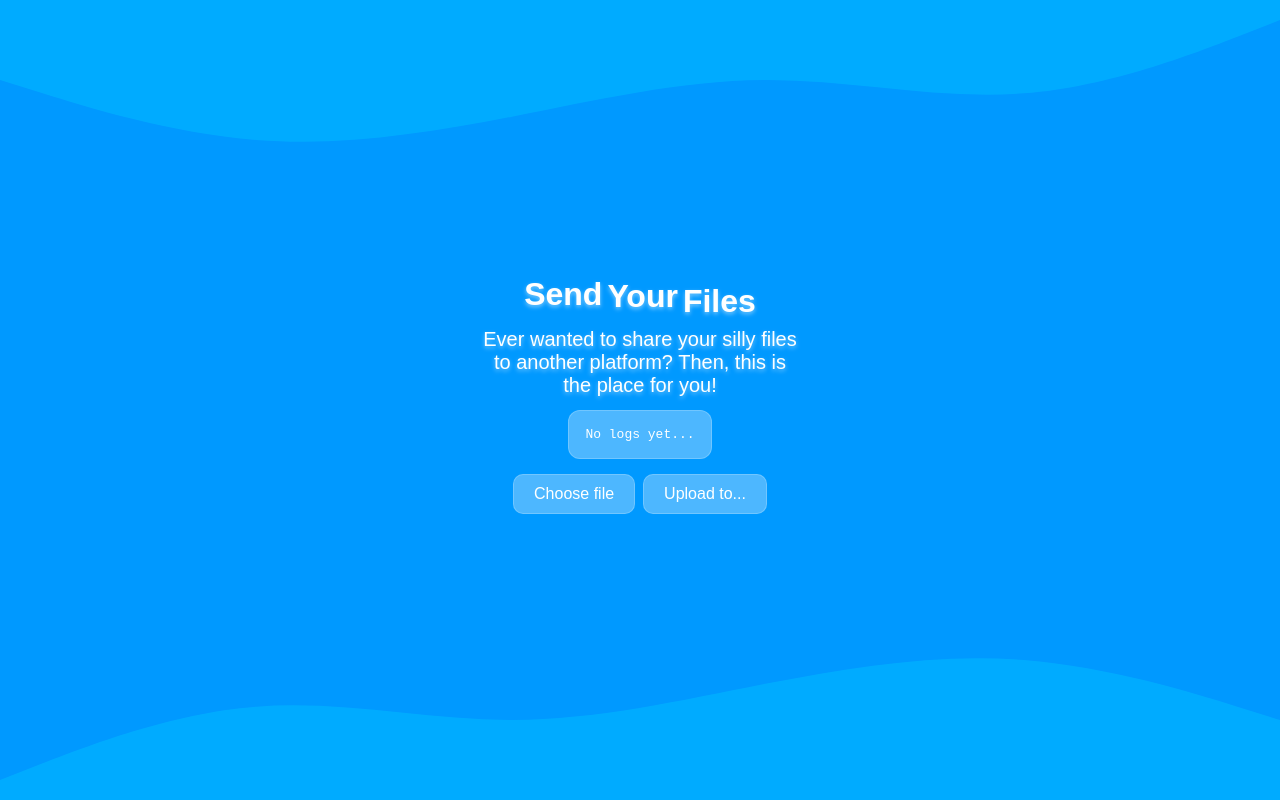
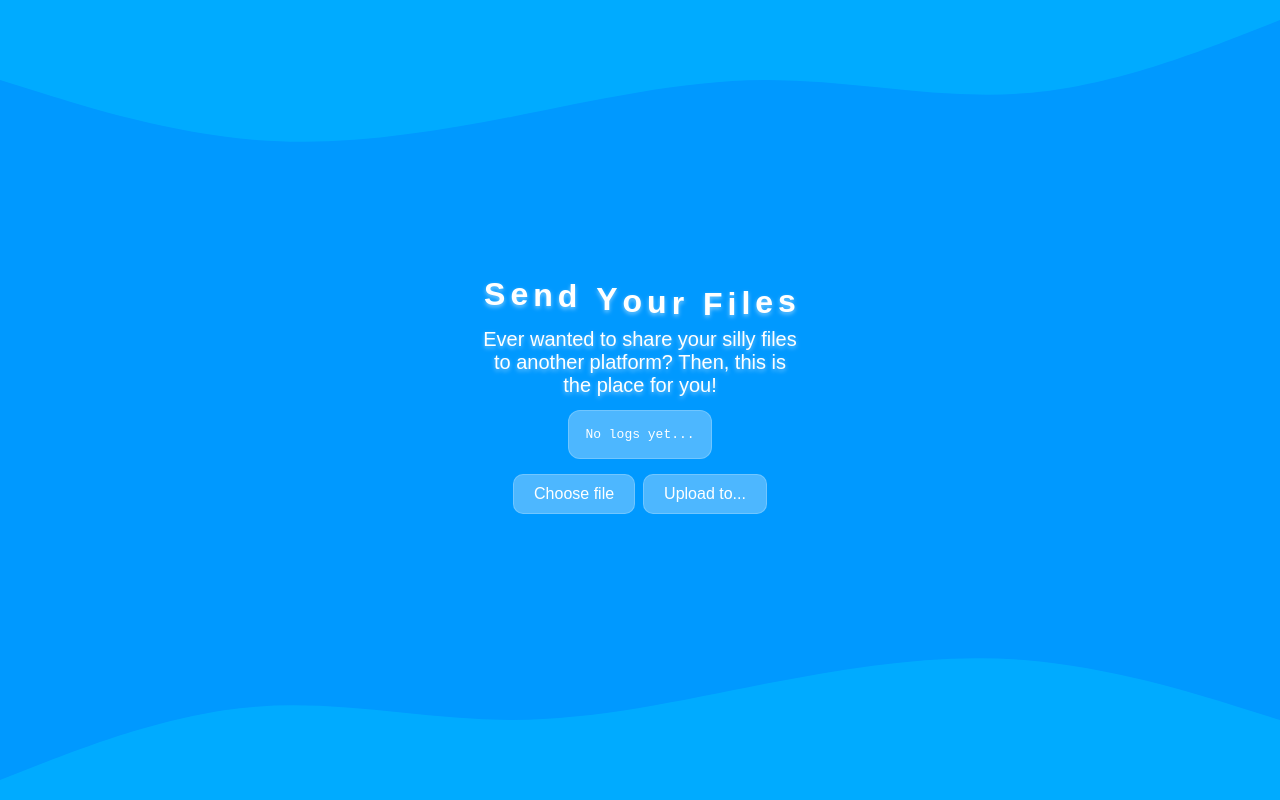
Before and after one commit to PinpointTools/SendYourFiles-RW, a Vue app: page / in a window 1280 px wide. Built offline with nearby package versions, Linux system fonts and the light colour scheme.

Commit message:
Title wave re-logic

```diff
--- a/src/App.vue
+++ b/src/App.vue
@@ -6,6 +6,7 @@
     import ExtraButtons from './components/main/ExtraButtons.vue';
 
     const showPopup = ref(false)
+    const title = "Send Your Files".split("")
 
     function togglePopup() {
         showPopup.value = !showPopup.value
@@ -20,9 +21,13 @@
         <div class="content">
             <div class="hero">
                 <section class="heading">
-                    <span class="1">Send</span>
-                    <span class="2">Your</span>
-                    <span class="3">Files</span>
+                    <span
+                        v-for="(letter, i) in title"
+                        :key="i"
+                        :style="{ '--delay': `${i * 0.1}s` }"
+                    >
+                        {{ letter === ' ' ? '\u00A0' : letter }}
+                    </span>
                 </section>
                 <span class="desc">Ever wanted to share your silly files to another platform? Then, this is the place for you!</span>
             </div>
@@ -51,9 +56,11 @@
                 font-size: 2rem;
                 font-weight: bold;
 
-                [class="1"] { animation: float 2s ease-in-out infinite; }
-                [class="2"] { animation: float 2s ease-in-out 0.3s infinite; }
-                [class="3"] { animation: float 2s ease-in-out 0.6s infinite; }
+                span {
+                    display: inline-block;
+                    animation: float 2s ease-in-out infinite;
+                    animation-delay: var(--delay);
+                }
             }
 
             .desc {
```
